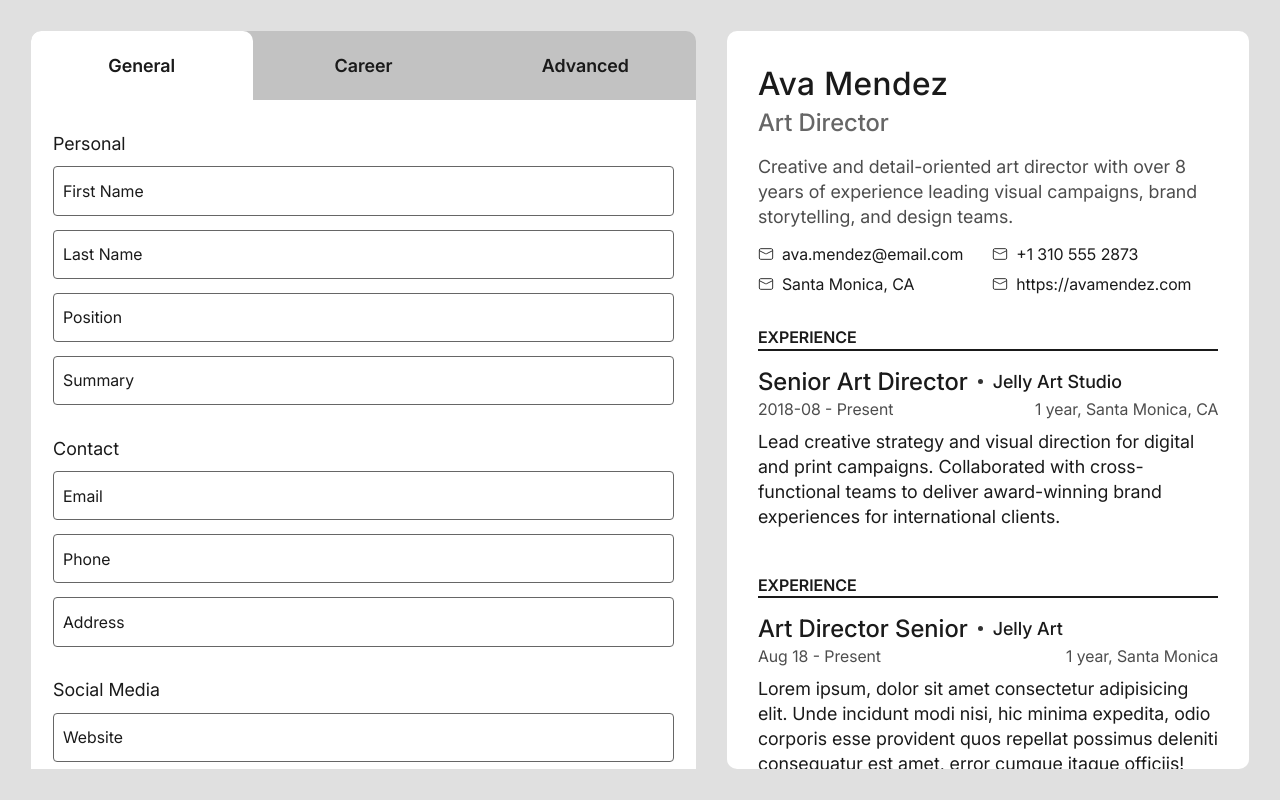
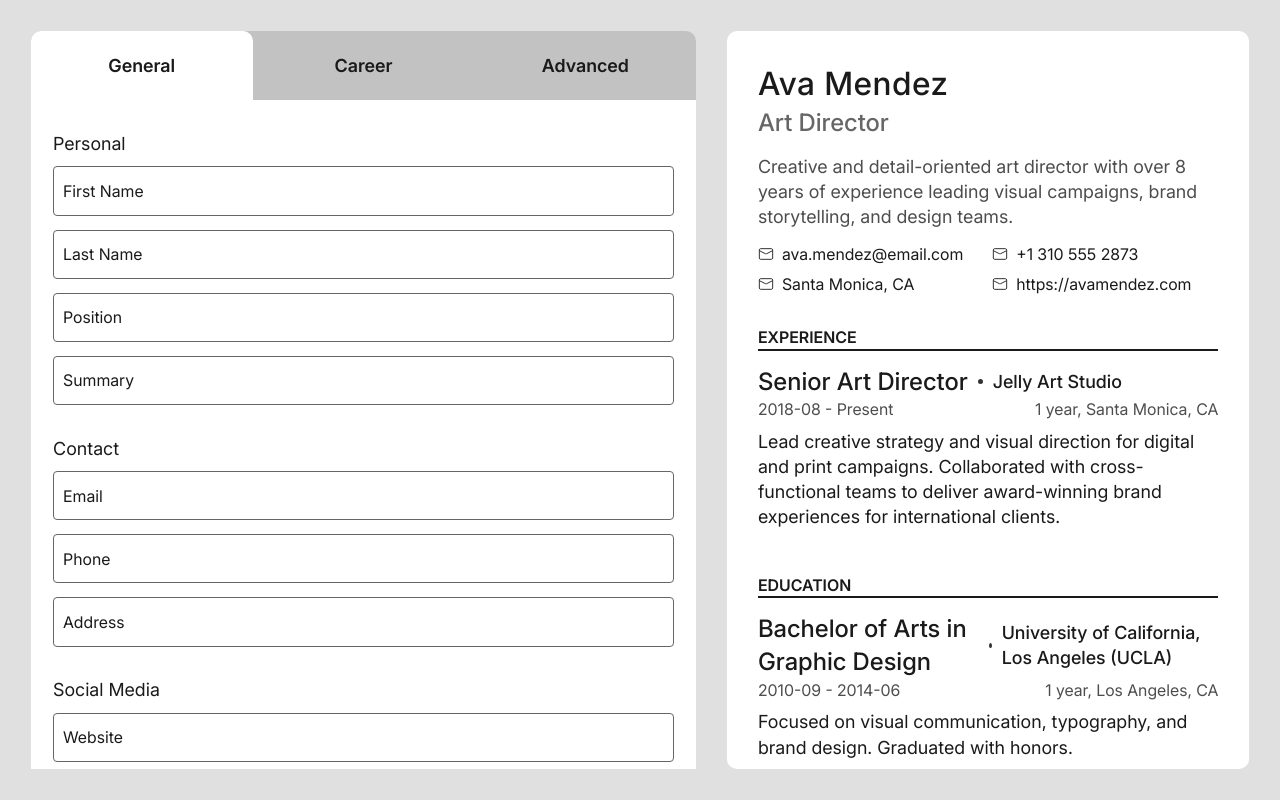
Before and after one commit to ednairaviana/cv_app, a React (Vite) app: page / in a window 1280 px wide. Built offline with nearby package versions, Linux system fonts and the light colour scheme.

Commit message:
feat/refactor: create Divider component

```diff
--- a/src/components/Cv.jsx
+++ b/src/components/Cv.jsx
@@ -1,29 +1,9 @@
-function ExperienceDividers({ all_xp_tabs }) {
-  console.log(all_xp_tabs);
-  return all_xp_tabs.map((tab) => {
-    return (
-      <div className="cv-divider" key={crypto.randomUUID()}>
-        <div className="cv-divider__header">
-          <h3 className="cv-divider__title">{tab.job_title}</h3>
-          <h4 className="cv-divider__sub-title">{tab.company}</h4>
-        </div>
-        <p className="cv-divider__tag">
-          <span>
-            {tab.start_date} - {tab.end_date}
-          </span>
-          <span> 1 year, {tab.location}</span>
-        </p>
-        <p className="cv-divider__description">{tab.description}</p>
-      </div>
-    );
-  });
-}
-
 function Cv({ cvData }) {
   const personal = cvData.general.personal;
   const contact = cvData.general.contact;
   const social_media = cvData.general.social_media;
   const experience_tabs = cvData.career.professional_experience;
+  const education_tabs = cvData.career.education;
 
   return (
     <div className="cv-model--1">
@@ -55,48 +35,35 @@ function Cv({ cvData }) {
       <div className="cv-body">
         <div className="cv-section">
           <h2 className="cv-section__title">Experience</h2>
-          <ExperienceDividers
-            all_xp_tabs={experience_tabs}
-          ></ExperienceDividers>
+          <Dividers all_tabs={experience_tabs}></Dividers>
         </div>
         <div className="cv-section">
-          <h2 className="cv-section__title">Experience</h2>
-          <div className="cv-divider">
-            <div className="cv-divider__header">
-              <h3 className="cv-divider__title">Art Director Senior</h3>
-              <h4 className="cv-divider__sub-title">Jelly Art</h4>
-            </div>
-            <p className="cv-divider__tag">
-              <span>Aug 18 - Present</span>
-              <span> 1 year, Santa Monica</span>
-            </p>
-            <p className="cv-divider__description">
-              Lorem ipsum, dolor sit amet consectetur adipisicing elit. Unde
-              incidunt modi nisi, hic minima expedita, odio corporis esse
-              provident quos repellat possimus deleniti consequatur est amet,
-              error cumque itaque officiis!
-            </p>
-          </div>
-          <div className="cv-divider">
-            <div className="cv-divider__header">
-              <h3 className="cv-divider__title">Art Director Senior</h3>
-              <h4 className="cv-divider__sub-title">Jelly Art</h4>
-            </div>
-            <p className="cv-divider__tag">
-              <span>Aug 18 - Present</span>
-              <span> 1 year, Santa Monica</span>
-            </p>
-            <p className="cv-divider__description">
-              Lorem ipsum, dolor sit amet consectetur adipisicing elit. Unde
-              incidunt modi nisi, hic minima expedita, odio corporis esse
-              provident quos repellat possimus deleniti consequatur est amet,
-              error cumque itaque officiis!
-            </p>
-          </div>
+          <h2 className="cv-section__title">Education</h2>
+          <Dividers all_tabs={education_tabs}></Dividers>
         </div>
       </div>
     </div>
   );
 }
 
+function Dividers({ all_tabs }) {
+  return all_tabs.map((tab) => {
+    return (
+      <div className="cv-divider" key={crypto.randomUUID()}>
+        <div className="cv-divider__header">
+          <h3 className="cv-divider__title">{tab.title}</h3>
+          <h4 className="cv-divider__sub-title">{tab.institution}</h4>
+        </div>
+        <p className="cv-divider__tag">
+          <span>
+            {tab.start_date} - {tab.end_date}
+          </span>
+          <span> 1 year, {tab.location}</span>
+        </p>
+        <p className="cv-divider__description">{tab.description}</p>
+      </div>
+    );
+  });
+}
+
 export default Cv;
--- a/src/data/cvData.jsx
+++ b/src/data/cvData.jsx
@@ -21,8 +21,8 @@ const cvData = {
   career: {
     professional_experience: [
       {
-        job_title: "Senior Art Director",
-        company: "Jelly Art Studio",
+        title: "Senior Art Director",
+        institution: "Jelly Art Studio",
         start_date: "2018-08",
         end_date: "Present",
         duration: "7 years",
@@ -33,8 +33,8 @@ const cvData = {
     ],
     education: [
       {
-        school: "University of California, Los Angeles (UCLA)",
-        degree: "Bachelor of Arts in Graphic Design",
+        title: "Bachelor of Arts in Graphic Design",
+        institution: "University of California, Los Angeles (UCLA)",
         start_date: "2010-09",
         end_date: "2014-06",
         location: "Los Angeles, CA",
--- a/src/data/tabs.jsx
+++ b/src/data/tabs.jsx
@@ -41,11 +41,10 @@ const tabs = [
         legend: "Professional Experience",
         id: "professional_experience",
         fields: [
-          { id: "job_title", label: "Job Title", type: "text" },
-          { id: "company", label: "Company", type: "text" },
+          { id: "title", label: "Job Title", type: "text" },
+          { id: "institution", label: "Company", type: "text" },
           { id: "start_date", label: "Start Date", type: "month" },
           { id: "end_date", label: "End Date", type: "month" },
-          { id: "duration", label: "Duration", type: "text" },
           { id: "location", label: "Location", type: "text" },
           { id: "description", label: "Description", type: "textarea" },
         ],
@@ -55,8 +54,8 @@ const tabs = [
         legend: "Education",
         id: "education",
         fields: [
-          { id: "school", label: "School / University", type: "text" },
-          { id: "degree", label: "Degree / Course", type: "text" },
+          { id: "title", label: "Degree / Course", type: "text" },
+          { id: "institution", label: "School / University", type: "text" },
           { id: "start_date", label: "Start Date", type: "month" },
           { id: "end_date", label: "End Date", type: "month" },
           { id: "location", label: "Location", type: "text" },
```
